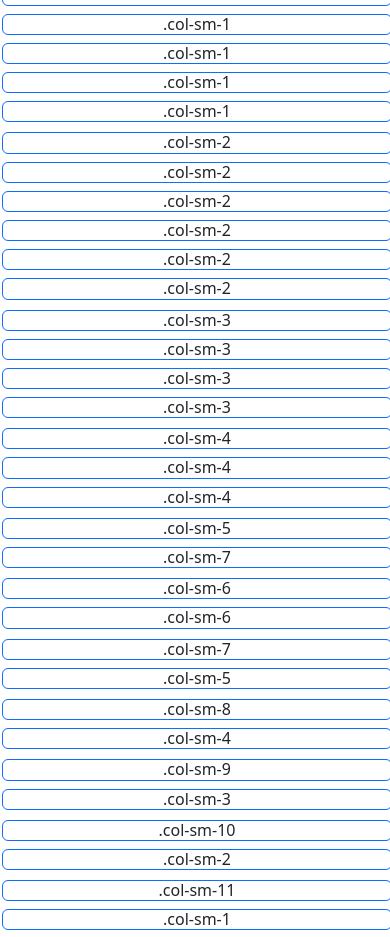
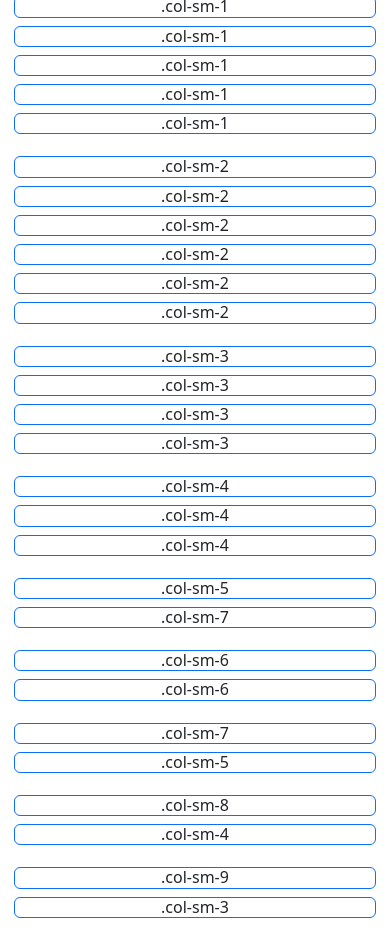
Before and after one commit to waqarhussain786/bootstrap-practice, a React (Create React App) app: page / in a window 390 px wide. Shown: the part 1060-1997 px from the top of the page. Built offline with nearby package versions, Linux system fonts and the light colour scheme.

Commit message:
@media-query{}

```diff
--- a/src/App.css
+++ b/src/App.css
@@ -1,18 +1,10 @@
-.row2{
+.row2-items{
   display: flex;
-  justify-content: space-around;
-  align-items: center;
-  margin: 2px;
+  justify-content: center;
+  margin: 14px;
 }
 @media only screen and (max-width: 400px){
-  .row2{
-    display: flex;
+  .row2-items{
     flex-direction: column;
-    width: 100%;
-  }
-  .row2-items{
-    margin-left: 2px;
-    margin-right: 2px;
-    width: 100%;
   }
 }
--- a/src/App.js
+++ b/src/App.js
@@ -18,9 +18,7 @@ function App() {
           <div className="col-sm-1 border border-primary rounded h6 text-center">.col-sm-1</div>
           <div className="col-sm-1 border border-primary rounded h6 text-center">.col-sm-1</div>
         </div>
-      </div>
 
-      <div className="row2">
         <div className='row2-items'>
           <div className="col-sm-2 border border-primary rounded h6 text-center">.col-sm-2</div>
           <div className="col-sm-2 border border-primary rounded h6 text-center">.col-sm-2</div>
@@ -29,65 +27,45 @@ function App() {
           <div className="col-sm-2 border border-primary rounded h6 text-center">.col-sm-2</div>
           <div className="col-sm-2 border border-primary rounded h6 text-center">.col-sm-2</div>
         </div>
-      </div>
-      <div className="row2">
         <div className='row2-items'>
           <div className="col-sm-3 border border-primary rounded h6 text-center">.col-sm-3</div>
           <div className="col-sm-3 border border-primary rounded h6 text-center">.col-sm-3</div>
           <div className="col-sm-3 border border-primary rounded h6 text-center">.col-sm-3</div>
           <div className="col-sm-3 border border-primary rounded h6 text-center">.col-sm-3</div>
         </div>
-      </div>
-      <div className="row2">
         <div className='row2-items'>
           <div className="col-sm-4 border border-primary rounded h6 text-center">.col-sm-4</div>
           <div className="col-sm-4 border border-primary rounded h6 text-center">.col-sm-4</div>
           <div className="col-sm-4 border border-primary rounded h6 text-center">.col-sm-4</div>
         </div>
-      </div>
-      <div className="row2">
         <div className='row2-items'>
           <div className="col-sm-5 border border-primary rounded h6 text-center">.col-sm-5</div>
           <div className="col-sm-7 border border-primary rounded h6 text-center">.col-sm-7</div>
         </div>
-      </div>
-      <div className="row2">
         <div className='row2-items'>
           <div className="col-sm-6 border border-primary rounded h6 text-center">.col-sm-6</div>
           <div className="col-sm-6 border border-primary rounded h6 text-center">.col-sm-6</div>
         </div>
-      </div>
-      <div className="row2">
         <div className='row2-items'>
           <div className="col-sm-7 border border-primary rounded h6 text-center">.col-sm-7</div>
           <div className="col-sm-5 border border-primary rounded h6 text-center">.col-sm-5</div>
         </div>
-      </div>
-      <div className="row2">
         <div className='row2-items'>
           <div className="col-sm-8 border border-primary rounded h6 text-center">.col-sm-8</div>
           <div className="col-sm-4 border border-primary rounded h6 text-center">.col-sm-4</div>
         </div>
-      </div>
-      <div className="row2">
         <div className='row2-items'>
           <div className="col-sm-9 border border-primary rounded h6 text-center">.col-sm-9</div>
           <div className="col-sm-3 border border-primary rounded h6 text-center">.col-sm-3</div>
         </div>
-      </div>
-      <div className="row2">
         <div className='row2-items'>
           <div className="col-sm-10 border border-primary rounded h6 text-center">.col-sm-10</div>
           <div className="col-sm-2 border border-primary rounded h6 text-center">.col-sm-2</div>
         </div>
-      </div>
-      <div className="row2">
         <div className='row2-items'>
           <div className="col-sm-11 border border-primary rounded h6 text-center">.col-sm-11</div>
           <div className="col-sm-1 border border-primary rounded h6 text-center">.col-sm-1</div>
         </div>
-      </div>
-      <div className="row2">
         <div className='row2-items'>
           <div className="col-sm-12 border border-primary rounded h6 text-center">.col-sm-12</div>
         </div>
```
